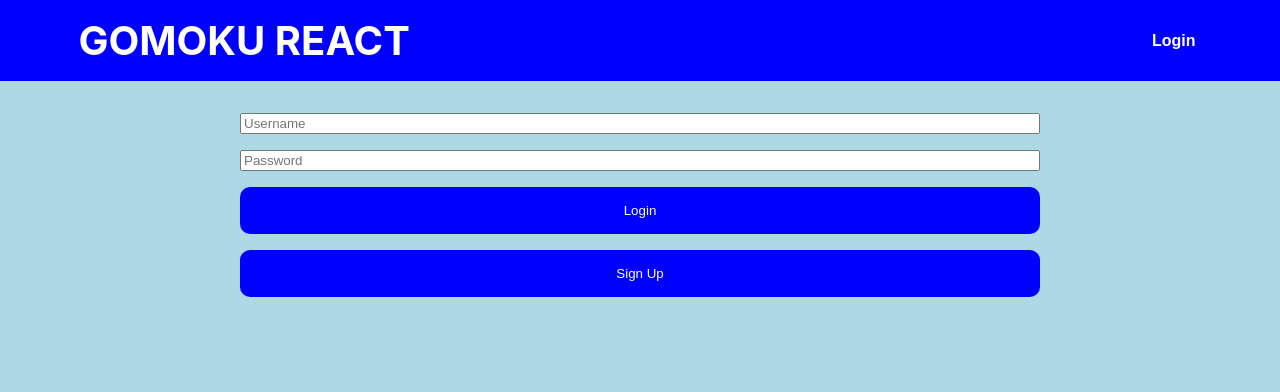
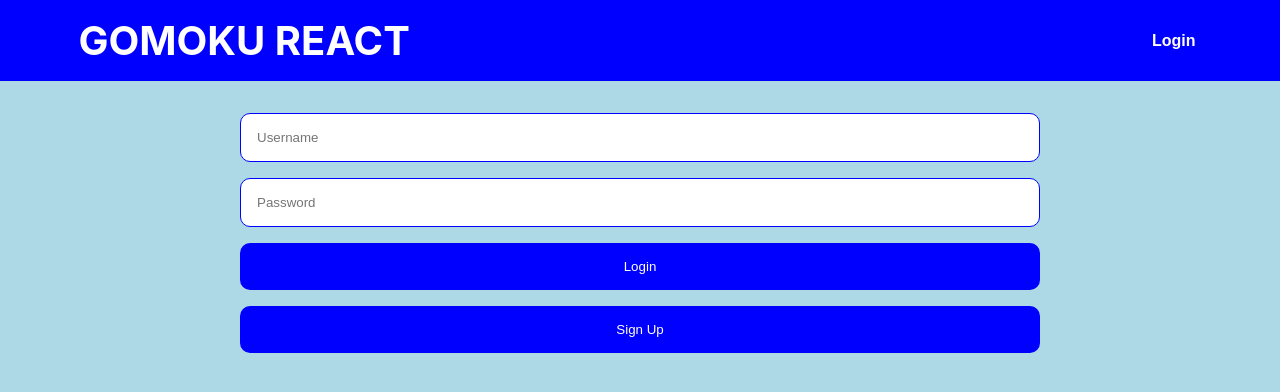
Before and after one commit to bld47282/gomoku-react, a React (Create React App) app: page /login in a window 1280 px wide. Shown: the top 392 px of the page. Built offline with nearby package versions, Linux system fonts and the light colour scheme.

Commit message:
Improve Input styling

```diff
--- a/src/components/Input.module.css
+++ b/src/components/Input.module.css
@@ -0,0 +1,7 @@
+.input {
+    background-color: white;
+    border: 1px blue solid;
+    color: black;
+    padding: 1rem;
+    border-radius: 10px;
+}
```
